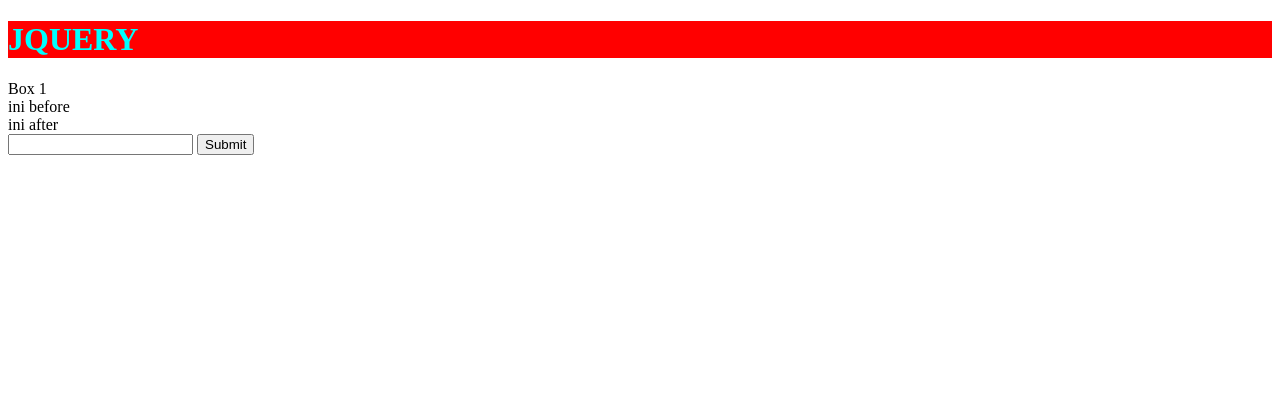
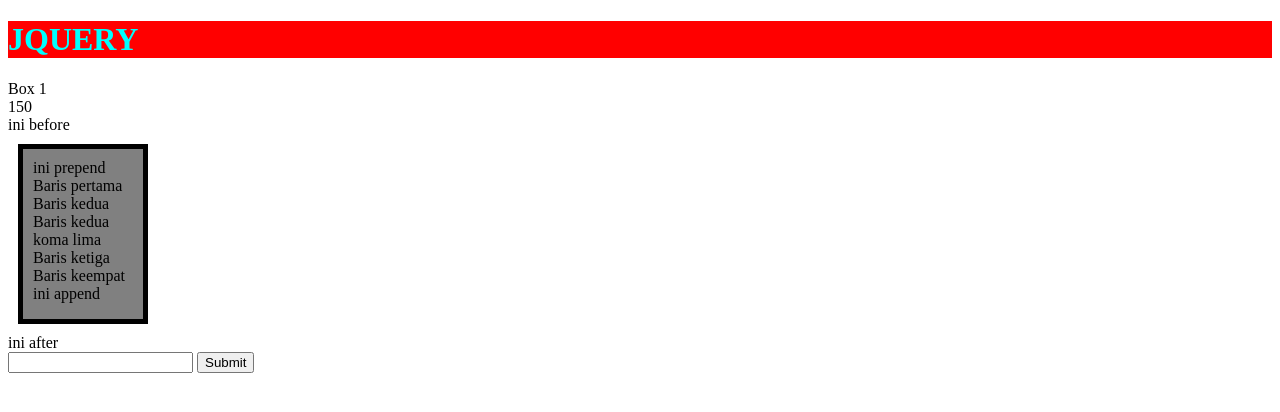
Before and after one commit to ghulam46/LearnJquery, a website: page Belajar_Jquery/index.html in a window 1280 px wide. Drawn offline with Linux system fonts and the light colour scheme.

Commit message:
jquery - width() & height()

```diff
--- a/Belajar_Jquery/index.html
+++ b/Belajar_Jquery/index.html
@@ -13,6 +13,7 @@
 
     <div id="box1">Box 1</div>
 
+    <div id="box-wrap-value">nilai dari boxes wrap</div>
     <div id="boxes-wrap">
         <div class="boxes">Baris pertama</div>
         <div class="boxes">Baris kedua</div>
--- a/Belajar_Jquery/script.js
+++ b/Belajar_Jquery/script.js
@@ -72,6 +72,12 @@
     // remove() untuk menghapus semua isi element beserta tag htmlnya
     // $('#boxes-wrap').remove();
     // empty() untuk menghapus isi element saja
-    $('#boxes-wrap').empty();
+    // $('#boxes-wrap').empty();
+
+
+    // =======DIMENSI=======
+    // width() & height = mendapatkan nilai lebar&tinggi dari suatu element
+    let boxValue = $('#boxes-wrap').height();
+    $('#box-wrap-value').text(boxValue);
 
 });
--- a/Belajar_Jquery/style.css
+++ b/Belajar_Jquery/style.css
@@ -1,3 +1,12 @@
+#boxes-wrap {
+    background: grey;
+    width: 100px;
+    height: 150px;
+    padding: 10px;
+    border: 5px solid black;
+    margin: 10px;
+}
+
 .change {
     color: aqua;
     background-color: red;
```
